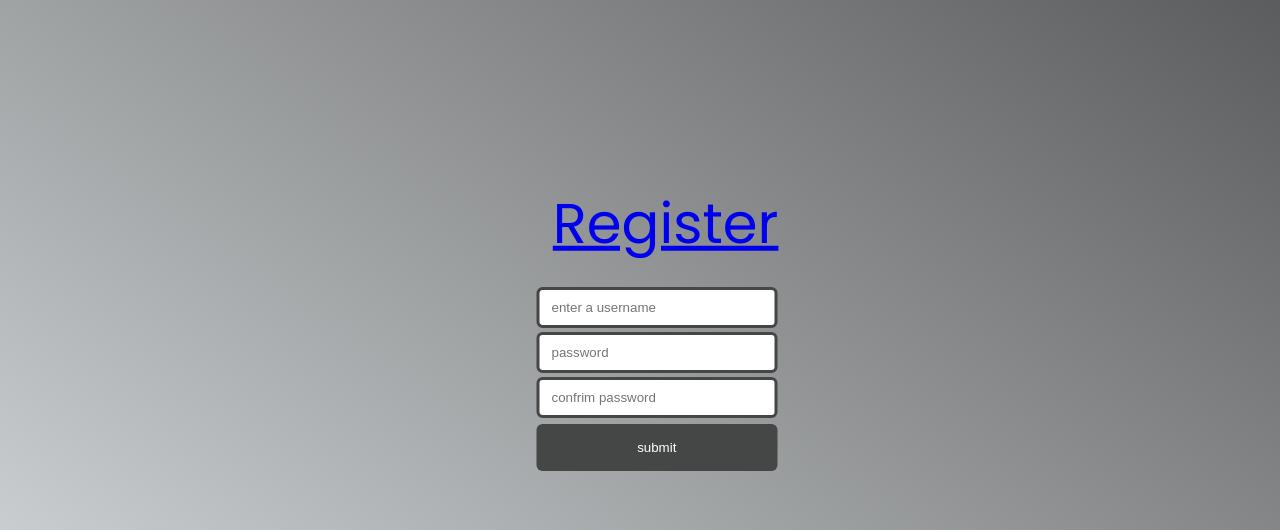
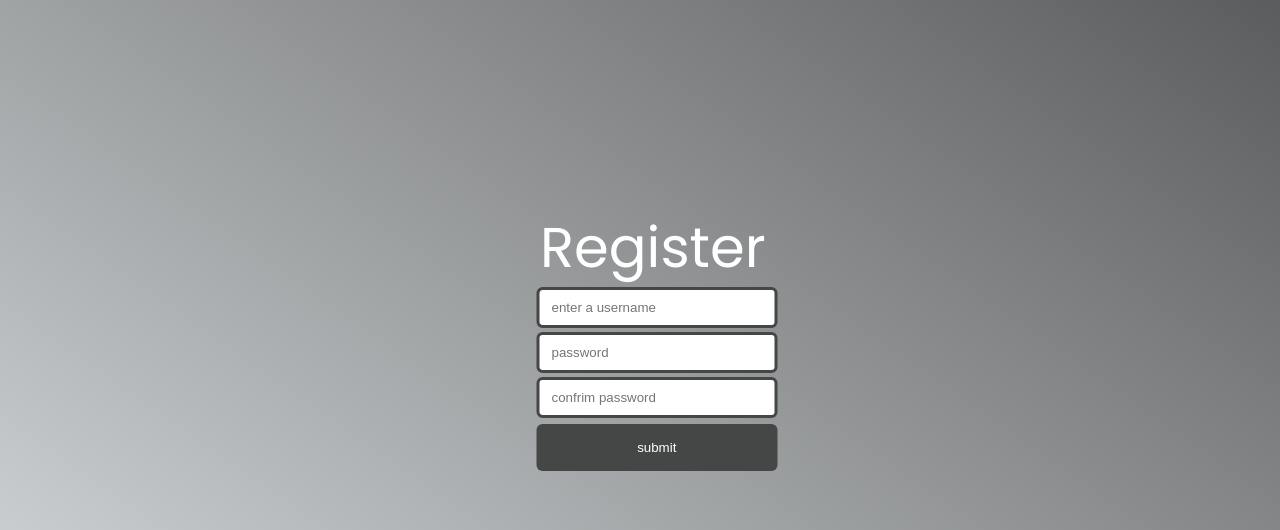
Before and after one commit to CallumhGit/GibJohn-Tutoring, a Flask app: page /register in a window 1280 px wide. Shown: the part 140-670 px from the top of the page. Run offline with Flask 3, Linux system fonts and the light colour scheme; some web fonts are replaced.

Commit message:
fixed da ting

```diff
--- a/static/css/indexstyle.css
+++ b/static/css/indexstyle.css
@@ -118,7 +118,7 @@ nav h1 {
   transform: translate(-50%, -40%);
 }
 
-.center_text_reg {
+.center_text_reg a {
   z-index: 100;
   text-align: center;
   font-size: 3.5rem;
@@ -127,6 +127,7 @@ nav h1 {
   left: 51%;
   top: 50%;
   transform: translate(-50%, -65%);
+  text-decoration: none;
 }
 
 
```
